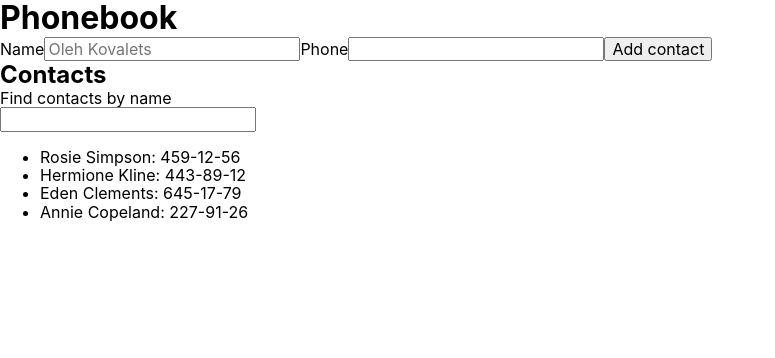
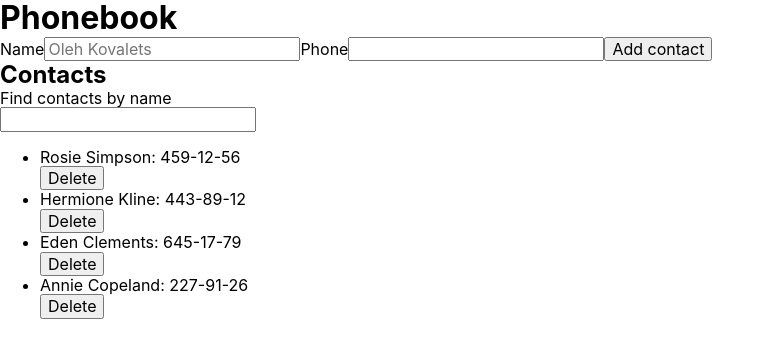
Before and after one commit to Oleggman/goit-react-hw-02-phonebook, a React (Create React App) app: page / in a window 1280 px wide. Shown: the top 358 px of the page, without its empty margins (0-775 px from the left). Built offline with nearby package versions, Linux system fonts and the light colour scheme.

Commit message:
Make contacts to be deleted

```diff
--- a/src/components/App.jsx
+++ b/src/components/App.jsx
@@ -40,6 +40,12 @@ export default class App extends Component {
     this.setState({ filter: e.target.value });
   }
 
+  onDeleteContact = (id) => {
+    this.setState(prevState => ({
+      contacts: prevState.contacts.filter(contact => contact.id !== id)
+    }))
+  }
+
   getContacts = () => {
     const { contacts, filter } = this.state;
     const normalizedFilter = filter.toLowerCase();
@@ -61,8 +67,7 @@ export default class App extends Component {
         <Filter filter={filter} onInputFilter={this.onInputFilter} />
         <ContactsBook
           contacts={this.getContacts()}
-          filter={filter}
-          onInputFilter={this.onInputFilter}
+          onDeleteContact={this.onDeleteContact}
         />
       </div>
     )
--- /dev/null
+++ b/src/components/Contact/Contact.jsx
@@ -0,0 +1,8 @@
+export const Contact = ({ contact: { id, name, number}, onDeleteContact }) => {
+  return (
+    <li>
+      <p>{name}: {number}</p>
+      <button type="button" onClick={() => onDeleteContact(id)}>Delete</button>
+    </li>
+  );
+}
--- a/src/components/ContactsBook/ContactsBook.jsx
+++ b/src/components/ContactsBook/ContactsBook.jsx
@@ -1,9 +1,15 @@
-export const ContactsBook = ({ contacts }) => {
+import { Contact } from "components/Contact/Contact";
+
+export const ContactsBook = ({ contacts, onDeleteContact }) => {
   return (
     <div>
       <ul>
-        {contacts.map(({ id, name, number }) =>
-          <li key={id}>{name}: {number}</li>)}
+        {contacts.map(contact =>
+          <Contact
+            key={contact.id}
+            contact={contact}
+            onDeleteContact={onDeleteContact}
+          />)}
       </ul>
     </div>
   );
```
Also changed, not shown: src/components/Contact/Contact.styled.js (added).
